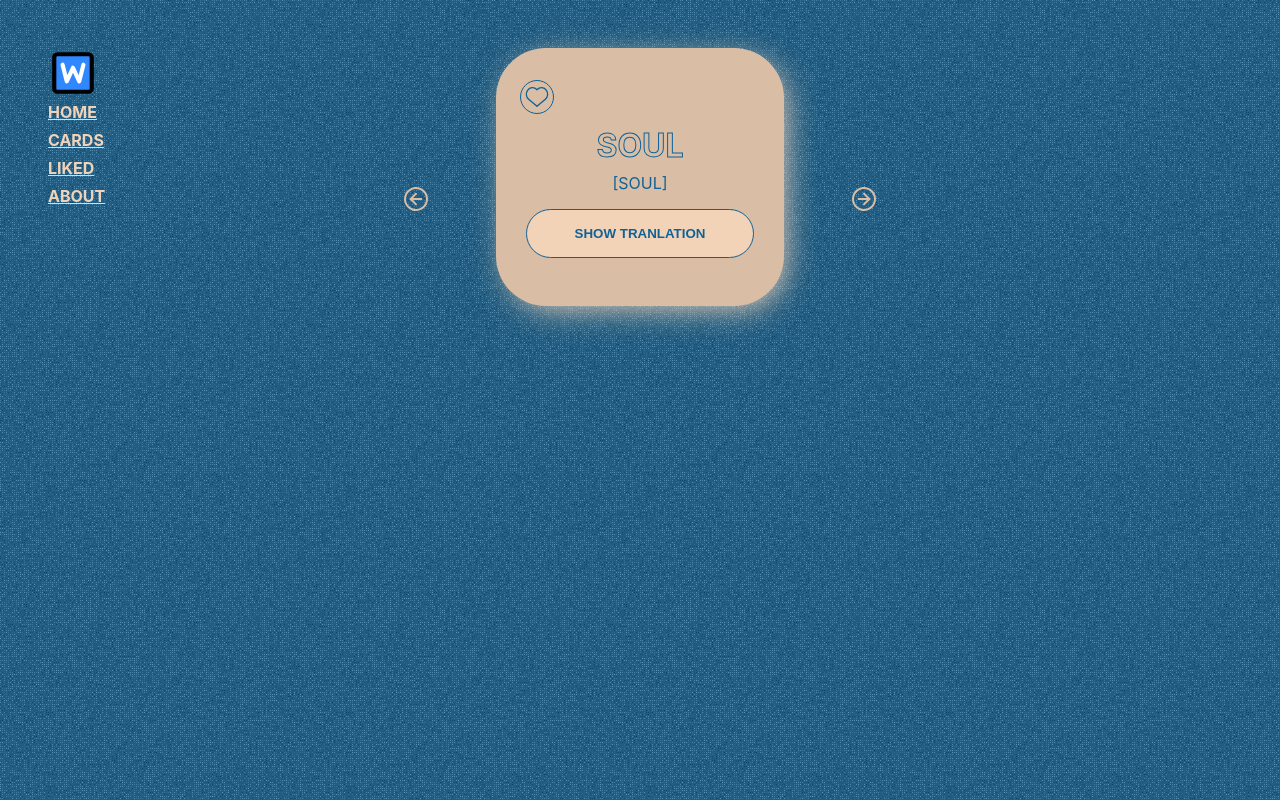
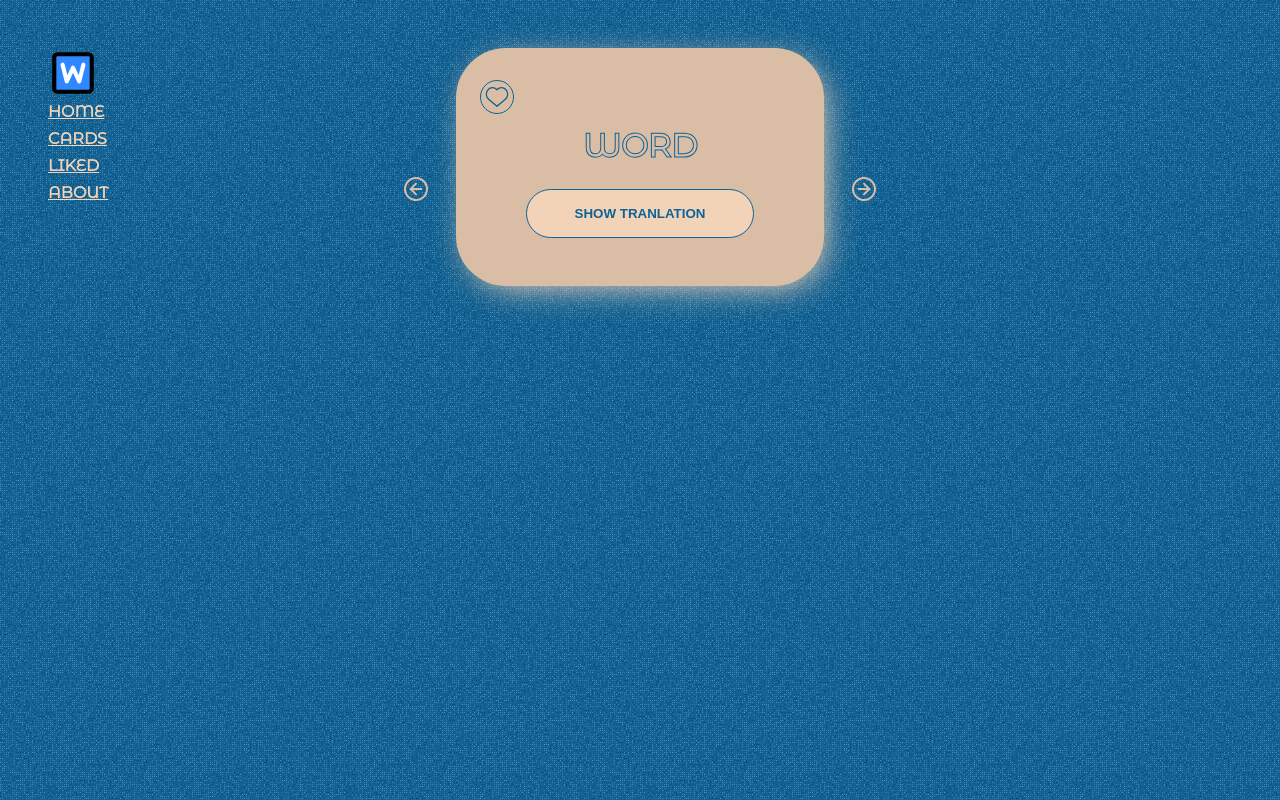
Before and after one commit to carrotforrabbit/learn-words, a React (Create React App) app: page /cards in a window 1280 px wide. Built offline with nearby package versions, Linux system fonts and the light colour scheme.

Commit message:
add props to card

```diff
--- a/public/index.html
+++ b/public/index.html
@@ -7,6 +7,16 @@
   <meta name="viewport" content="width=device-width, initial-scale=1" />
   <meta name="theme-color" content="#000000" />
   <meta name="description" content="Web site created using create-react-app" />
+  <link rel="preconnect" href="https://fonts.googleapis.com">
+  <link rel="preconnect" href="https://fonts.gstatic.com" crossorigin>
+  <link rel="preconnect" href="https://fonts.googleapis.com">
+  <link rel="preconnect" href="https://fonts.gstatic.com" crossorigin>
+  <link rel="preconnect" href="https://fonts.googleapis.com">
+  <link rel="preconnect" href="https://fonts.gstatic.com" crossorigin>
+  <link rel="preconnect" href="https://fonts.googleapis.com">
+  <link rel="preconnect" href="https://fonts.gstatic.com" crossorigin>
+  <link href="https://fonts.googleapis.com/css2?family=Montserrat+Alternates:wght@200;400&display=swap"
+    rel="stylesheet">
   <link rel="apple-touch-icon" href="%PUBLIC_URL%/logo192.png" />
   <!--
       manifest.json provides metadata used when your web app is installed on a
--- a/src/App.js
+++ b/src/App.js
@@ -4,6 +4,8 @@
 import List from "./components/List/List";
 import Card from "./components/Card/Card";
 import Error from "./components/Error/Error";
+import Like from "./components/Like/Like";
+import words from "./utils/words";
 import { BrowserRouter as Router, Routes, Route } from "react-router-dom";
 
 function App() {
@@ -14,10 +16,8 @@
         <main>
           <Routes>
             <Route path="/home" element={<List />}></Route>
-            <Route path="/cards" element={<Card />}></Route>
-            {/* <Routes>
+            <Route path="/cards" element={<Card {...words} />}></Route>
             <Route path="/liked" element={<Like />}></Route>
-          </Routes> */}
             <Route path="*" element={<Error />}></Route>
             <Route path="/" element={<List />}></Route>
           </Routes>
--- a/src/App.scss
+++ b/src/App.scss
@@ -4,6 +4,8 @@
   padding: 3rem;
   background: url("./img/noisy-texture-300x300-o31-d23-c-0f6296-t0.png");
   font-size: 1rem;
+  font-family: "Montserrat Alternates", sans-serif;
+  font-weight: 400;
   color: $font-color;
   text-transform: uppercase;
 }
--- a/src/components/App/_variables.scss
+++ b/src/components/App/_variables.scss
@@ -1,4 +1,9 @@
 //colors
+
+// $bgr-color: #fefefe;
+// $font-color: #b38b59;
+// $add-color: #f0f0f0;
+// $accent-color: #113e21;
 
 $bgr-color: #0f6296;
 $font-color: #f2d3b8;
--- a/src/components/Card/Card.jsx
+++ b/src/components/Card/Card.jsx
@@ -6,12 +6,13 @@
 import BtnNext from "./../BtnNext/BtnNext.jsx";
 import words from "../../utils/words";
 
-const Card = () => {
+const Card = (props) => {
   const [pressed, setPressed] = useState(false);
   const [index, setIndex] = useState(0);
   const [clickedPrev, setPrevClick] = useState(false);
   const [clickedNext, setNextClick] = useState(false);
-  const wordid = words[index];
+  // const wordid = words[index];
+  console.log(props);
 
   const goToPrevCard = () => {
     if (index - 1 < 0) {
@@ -41,11 +42,11 @@
         <>
           <div className="card">
             <Like />
-            <p className="card__title visually-hidden ">{wordid.key}</p>
-            <p className="card__title">{wordid.word}</p>
-            <p className="card__text">{wordid.transcription}</p>
+            <p className="card__title visually-hidden ">{props.index}</p>
+            <p className="card__title">{props.word}</p>
+            <p className="card__text">{props.transcription}</p>
             <p className="card__subtitle visually-hidden">
-              {wordid.translation}
+              {props.translation}
             </p>
             <button className="card__btn" onClick={showWord}>
               Show tranlation
@@ -56,8 +57,8 @@
         <>
           <div className="card">
             <Like />
-            <p className="card__title visually-hidden ">{wordid.key}</p>
-            <p className="card__subtitle">{wordid.translation}</p>
+            <p className="card__title visually-hidden ">{props.index}</p>
+            <p className="card__subtitle">{props.translation}</p>
             <button className="card__btn" onClick={showWord}>
               Show word
             </button>
--- a/src/components/Card/_card.scss
+++ b/src/components/Card/_card.scss
@@ -10,7 +10,7 @@
 }
 
 .card {
-  width: 15em;
+  width: 20em;
   display: flex;
   flex-direction: column;
   margin: 0 auto;
--- a/src/components/List/List.jsx
+++ b/src/components/List/List.jsx
@@ -10,7 +10,7 @@
         Here you can learn English words in an easy and fun way.
       </p>
       {words.map((word) => (
-        <ListItem key={word.key} {...word} />
+        <ListItem key={word.index} {...word} />
       ))}
     </div>
   );
--- a/src/components/ListItem/ListItem.jsx
+++ b/src/components/ListItem/ListItem.jsx
@@ -3,7 +3,7 @@
 import "../DelBtn/DelBtn.jsx";
 import DelBtn from "../DelBtn/DelBtn.jsx";
 
-const ListItem = ({ key, word, transcription, translation, theme }) => {
+const ListItem = ({ index, word, transcription, translation, theme }) => {
   const [pressed, setPressed] = useState(false);
   const editWord = () => {
     setPressed(!pressed);
@@ -12,7 +12,7 @@
     <div className="listitem">
       {!pressed ? (
         <ul>
-          <li className="listitem__item visually-hidden key">{key}</li>
+          <li className="listitem__item visually-hidden key">{index}</li>
           <li className="listitem__item title">{word}</li>
           <li className="listitem__item subtitle">{translation}</li>
           <li className="listitem__item text">{transcription}</li>
--- a/src/utils/words.js
+++ b/src/utils/words.js
@@ -1,27 +1,27 @@
 const words = [
   {
-    key: "1",
+    index: "1",
     word: "Soul",
     transcription: "[soul]",
     translation: "Душа",
     theme: "common",
   },
   {
-    key: "2",
+    index: "2",
     word: "Life",
     transcription: "[laif]",
     translation: "Жизнь",
     theme: "common",
   },
   {
-    key: "3",
+    index: "3",
     word: "Friend",
     transcription: "[frend]",
     translation: "Друг",
     theme: "common",
   },
   {
-    key: "4",
+    index: "4",
     word: "Ocean",
     transcription: "[oushn]",
     translation: "Океан",
```
